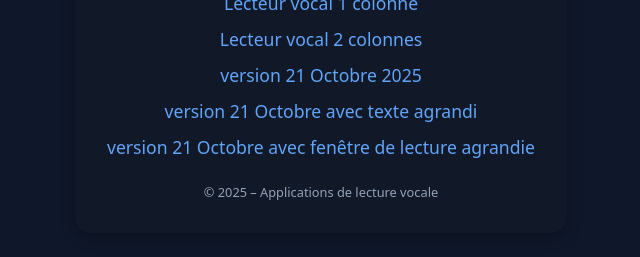
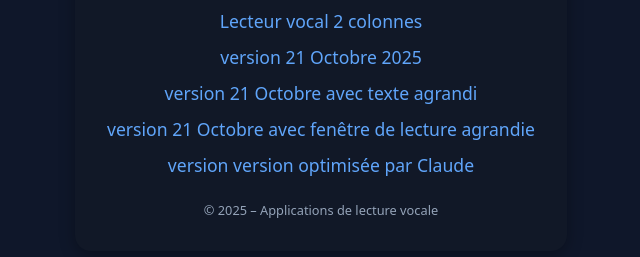
Before and after one commit to sandrine-crypto/Dicter, a plain HTML site: page index.html in a window 1280 px wide. Shown: the part 341-598 px from the top of the page, without its empty margins (319-959 px from the left). Drawn offline with Linux system fonts and the light colour scheme.

Commit message:
Update index.html

```diff
--- a/index.html
+++ b/index.html
@@ -57,6 +57,7 @@
       <li><a href="lecteur_vocal_V3.html">version 21 Octobre 2025</a></li>
       <li><a href="lecteur_vocal_V4.html">version 21 Octobre avec texte agrandi</a></li>
       <li><a href="lecteur_vocal_V5.html">version 21 Octobre avec fenêtre de lecture agrandie</a></li>
+      <li><a href="lecteur_vocal_V6">version version optimisée par Claude </a></li>
     </ul>
     <footer>© 2025 – Applications de lecture vocale</footer>
   </main>
```
